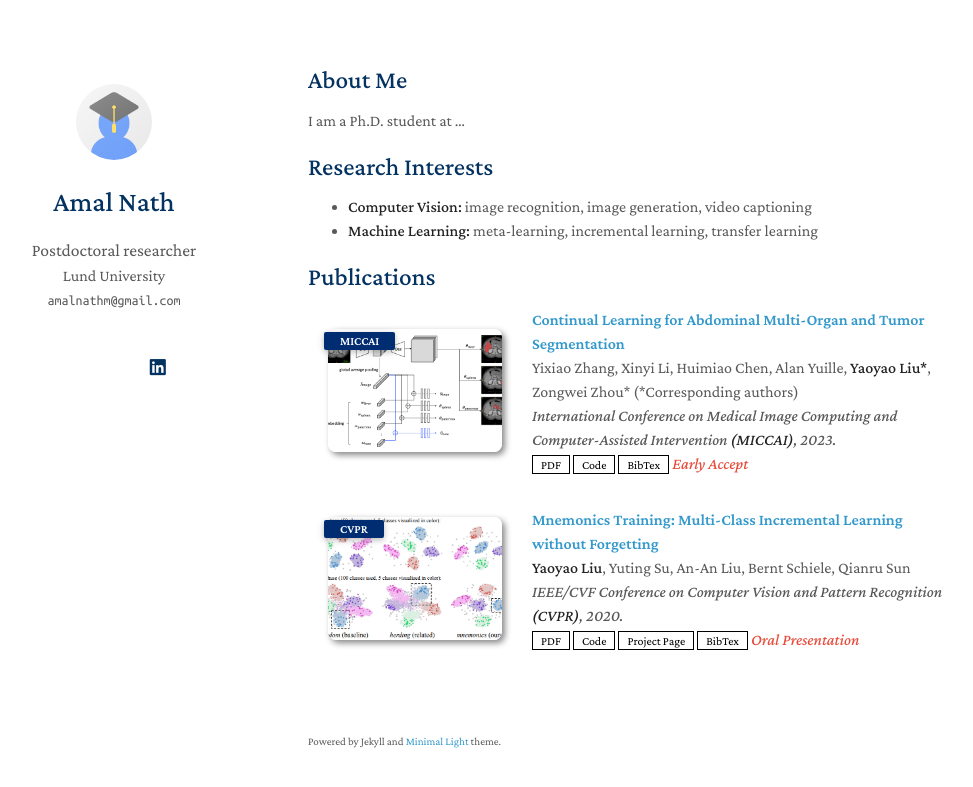
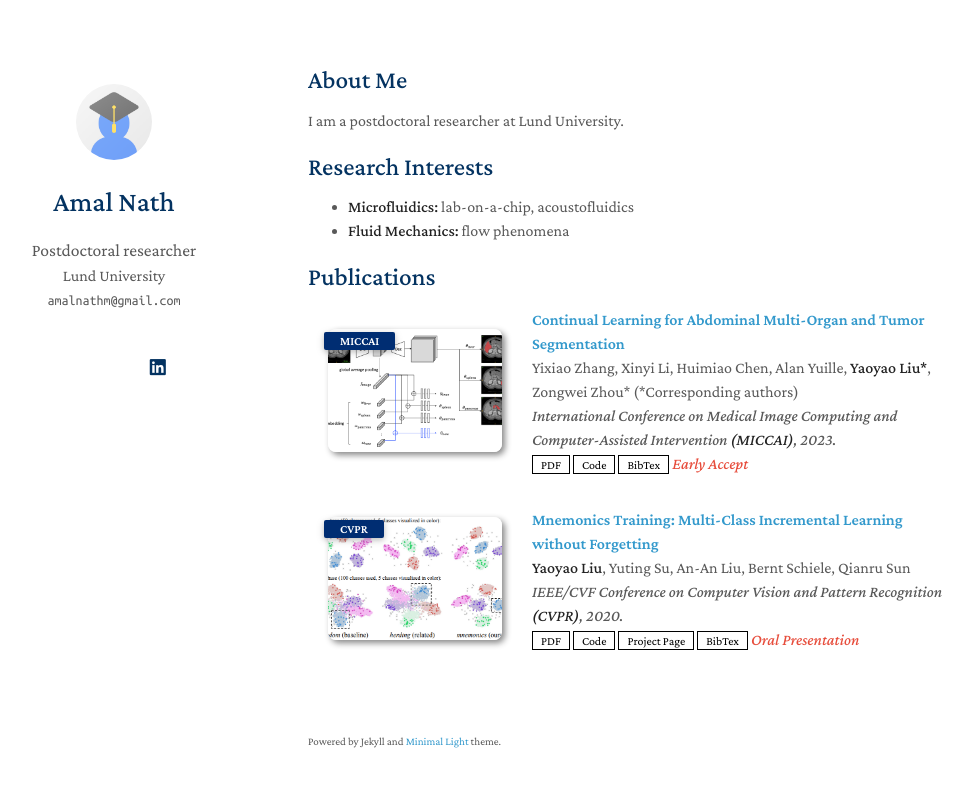
Before and after one commit to amal-nath-01/amal-nath-01-github.io, a Jekyll site: the page built from index.md, in a window 1280 px wide. Shown: the top 787 px of the page, without its empty margins (162-1135 px from the left). Built offline with Jekyll 4.4.1, drawn with Linux system fonts in a browser that asks for light colours; a style sheet for code colours, icons or effects is not loaded; our own code applies the rules of GitHub Pages for plain Markdown files.

Commit message:
Update index.md

```diff
--- a/index.md
+++ b/index.md
@@ -4,12 +4,11 @@ layout: homepage
 
 ## About Me
 
-I am a Ph.D. student at ...
-
+I am a postdoctoral researcher at Lund University.
 ## Research Interests
 
-- **Computer Vision:** image recognition, image generation, video captioning
-- **Machine Learning:** meta-learning, incremental learning, transfer learning
+- **Microfluidics:** lab-on-a-chip, acoustofluidics
+- **Fluid Mechanics:** flow phenomena
 
 
 {% include_relative _includes/publications.md %}
```
